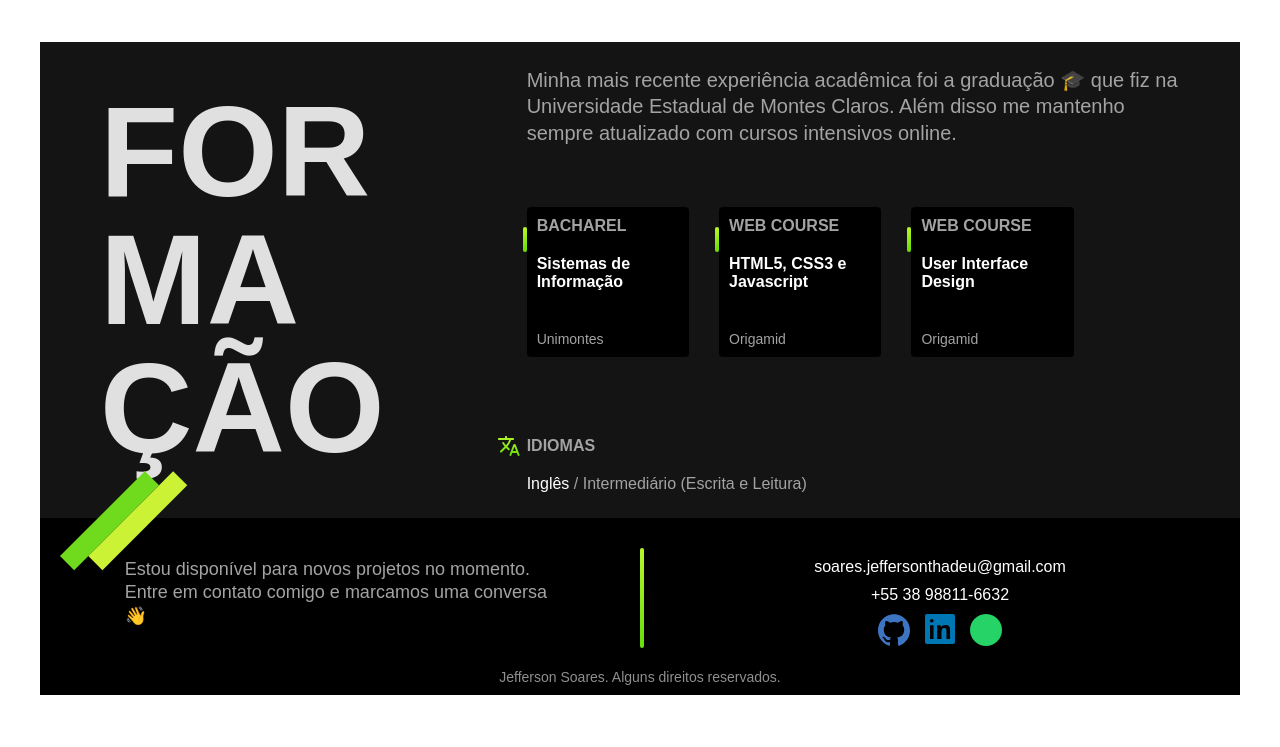
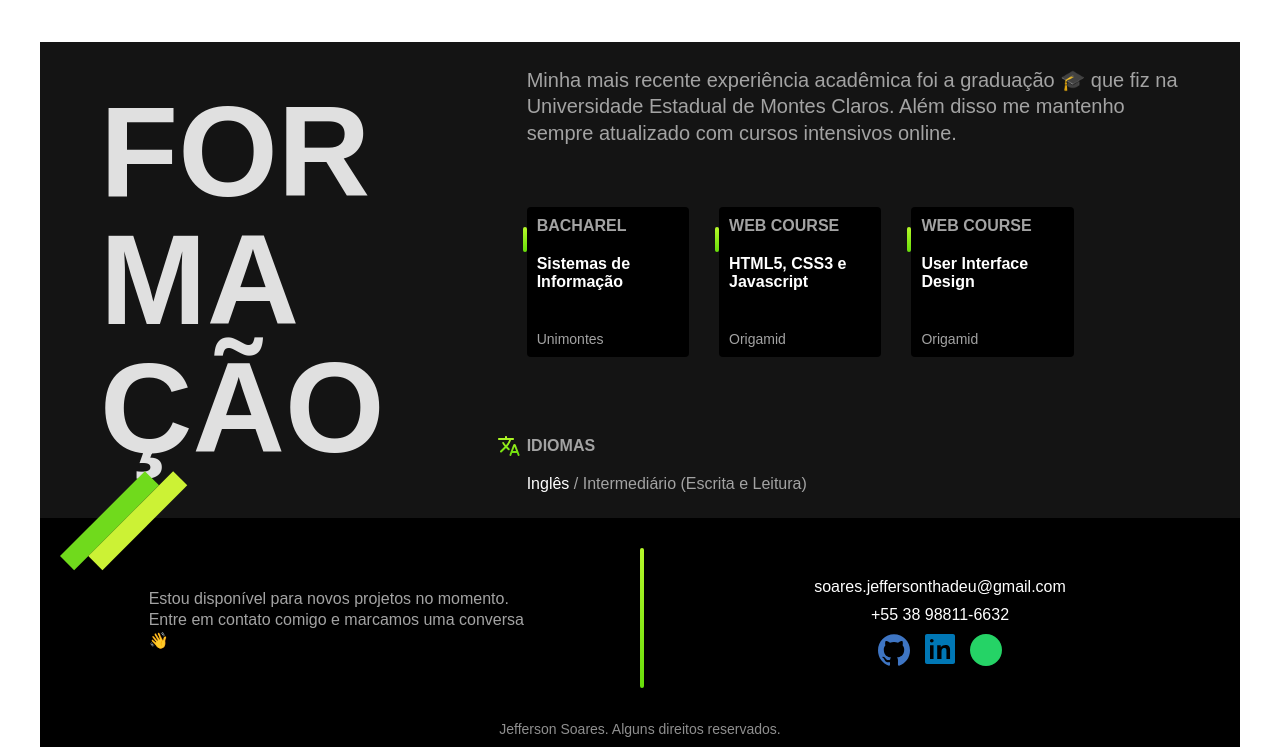
Before and after one commit to Jeffs-Dev/personalWebsite, a plain HTML site: page index.html in a window 1280 px wide. Shown: the part 1418-2165 px from the top of the page. Before the commit the page ends 2113 px from the top, so only its background shows below. Drawn offline with Linux system fonts and the light colour scheme.

Commit message:
small footer adjustments

```diff
--- a/css/footer.css
+++ b/css/footer.css
@@ -10,8 +10,8 @@
 }
 
 .texto-footer {
-  padding: 20px 40px;
-  font-size: 1.125rem;
+  padding: 50px 40px;
+  font-size: 1rem;
   line-height: 1.33;
   color: #a3a3a3;
   display: flex;
@@ -29,6 +29,7 @@
   display: flex;
   flex-direction: column;
   align-items: center;
+  padding: 20px 0px;
 }
 
 .contato-email {
@@ -58,7 +59,7 @@
 
 .rodape-content::before {
   content: "";
-  height: 100px;
+  height: 140px;
   width: 4px;
   border-radius: 4px;
   background: linear-gradient(180deg, #b6f829 0%, #67dd0a 100%);
```
